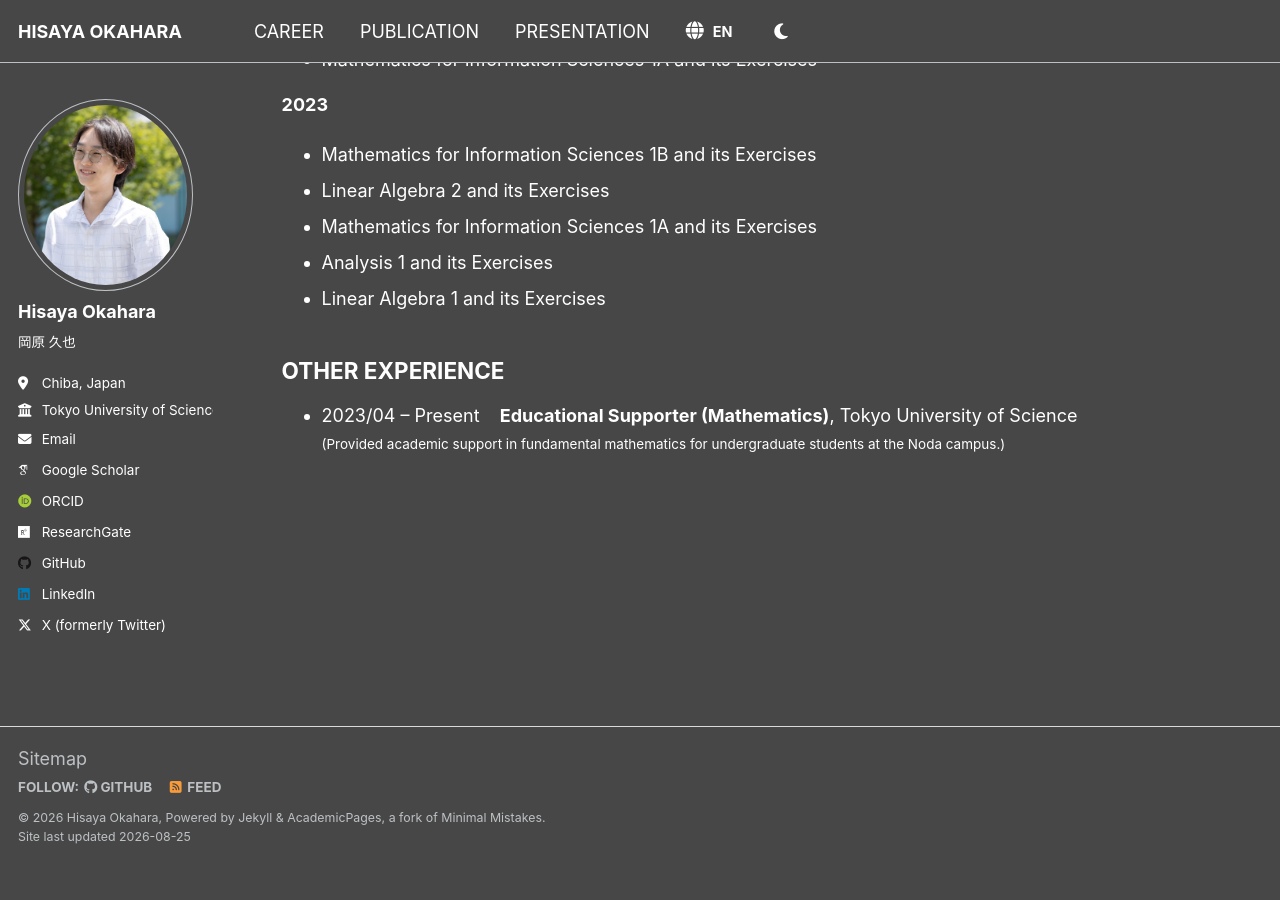
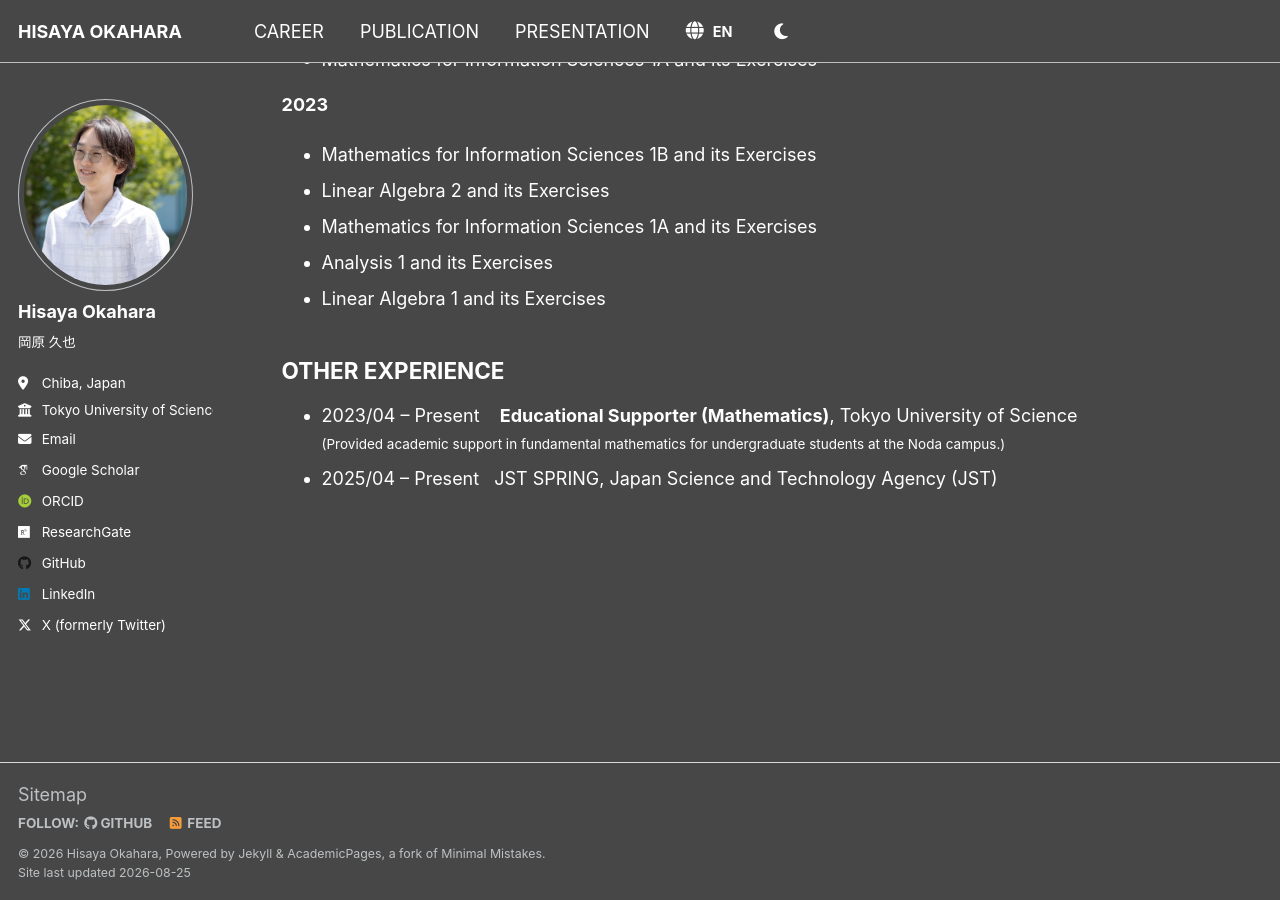
Before and after one commit to h-okahara/h-okahara.github.io, a Jekyll site: the page built from _pages/career.md, in a window 1280 px wide and 900 px high, scrolled down 1388 px. Built offline with Jekyll 4.4.1, drawn with Linux system fonts in a browser that asks for light colours; some web fonts are replaced; before the commit the page ends 2252 px from its top, so only the background shows below that.

Commit message:
Update career.md

```diff
--- a/_pages/career.md
+++ b/_pages/career.md
@@ -61,3 +61,4 @@ author_profile: true
 
 - 2023/04 – <span data-i18n="career.present">Present</span> &nbsp;&nbsp; **<span data-i18n="career.edu_supporter">Educational Supporter (Mathematics)</span>**, <span data-i18n="career.tus">Tokyo University of Science</span>
   <small>(<span data-i18n="career.edu_supporter_desc">Provided academic support in fundamental mathematics for undergraduate students at the Noda campus.</span>)</small>
+- 2025/04 – <span data-i18n="home.present">Present</span> &nbsp; <span data-i18n="home.grant_jst">JST SPRING, Japan Science and Technology Agency (JST)</span>
```
